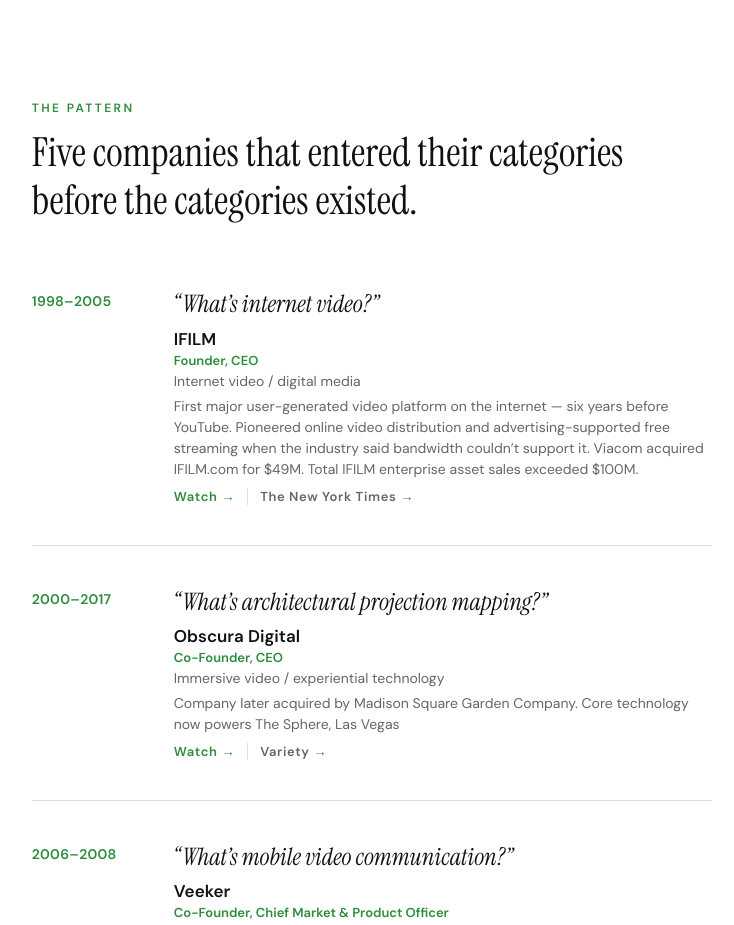
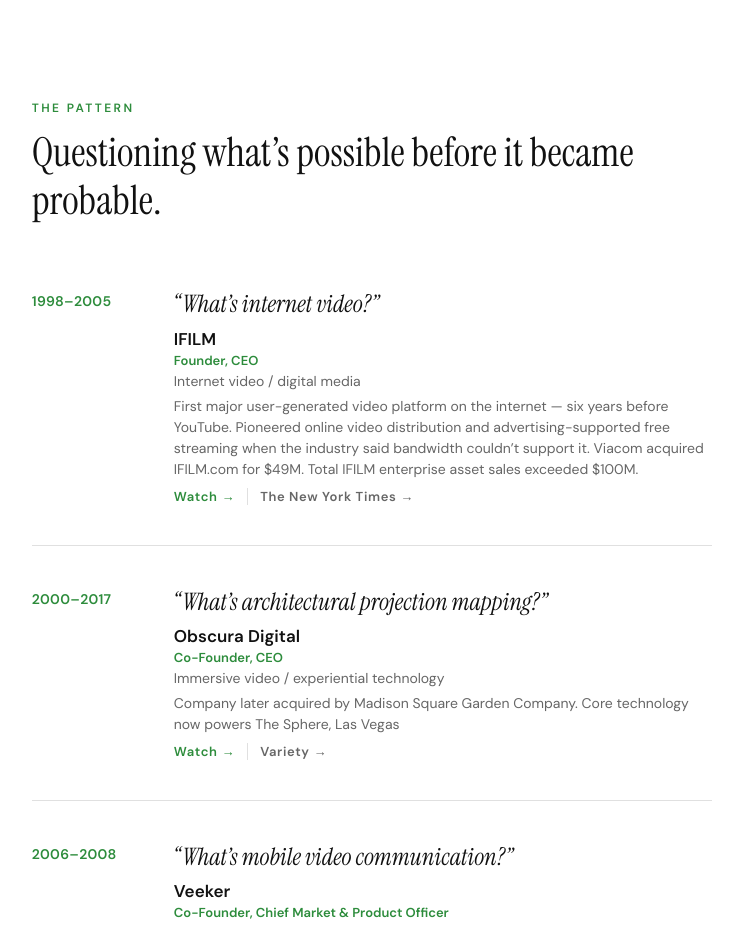
Before and after one commit to founderstate/leosite, a React (Vite) app in the folder leosite/: page / in a window 1280 px wide. Shown: the part 1020-1945 px from the top of the page, without its empty margins (135-869 px from the left). Built offline with nearby package versions, Linux system fonts and the light colour scheme.

Commit message:
Update pattern headline

```diff
--- a/leosite/src/App.jsx
+++ b/leosite/src/App.jsx
@@ -343,7 +343,7 @@
           fontFamily: "'Instrument Serif', Georgia, serif",
           maxWidth: "640px",
           lineHeight: 1.2,
-        }}>Five companies that entered their categories before the categories existed.</h2>
+        }}>Questioning what’s possible before it became probable.</h2>
       </FadeIn>
       <div style={{ maxWidth: "680px" }}>
         {items.map((item, i) => (
```
